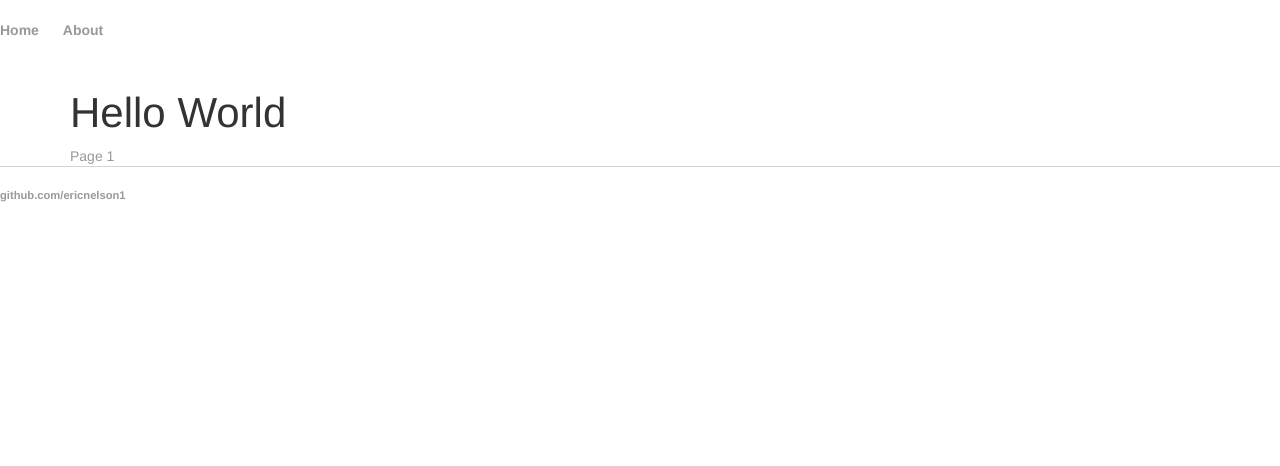
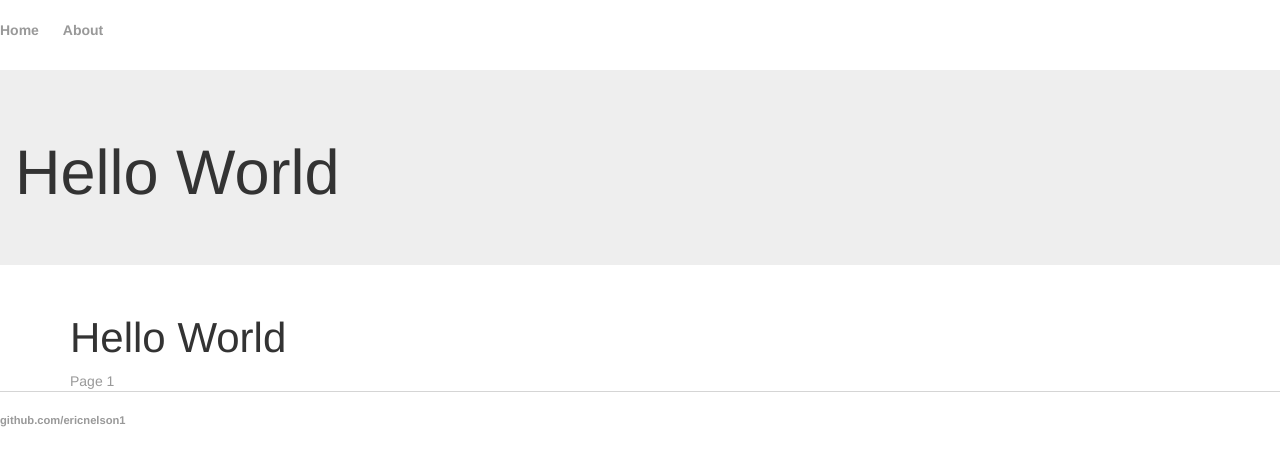
Before and after one commit to ericnelson1/ericnelson1.github.io, a Jekyll site: the page built from index.html, in a window 1280 px wide. Shown: the top 466 px of the page. Built offline with Jekyll 4.4.1, drawn with Linux system fonts in a browser that asks for light colours.

Commit message:
Update default.html

```diff
--- a/_layouts/default.html
+++ b/_layouts/default.html
@@ -12,6 +12,11 @@
 		        	<li><a href="/about">About</a></li>
 	    		</ul>
 			</nav>
+			<div class="jumbotron">
+				<div class="container-fluid">
+					<h1>Hello World</h1>
+				</div>
+			</div>
 			<div class="container">
 
 			{{ content }}
```
